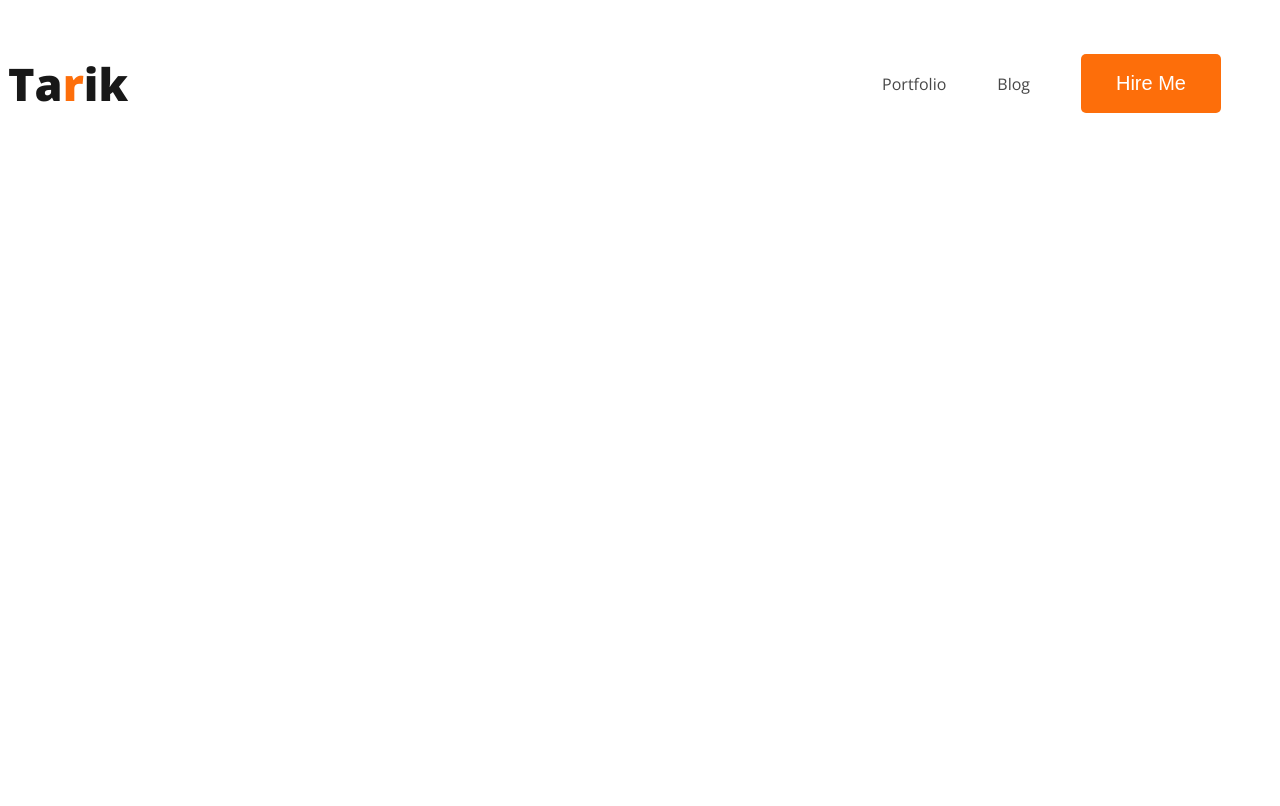
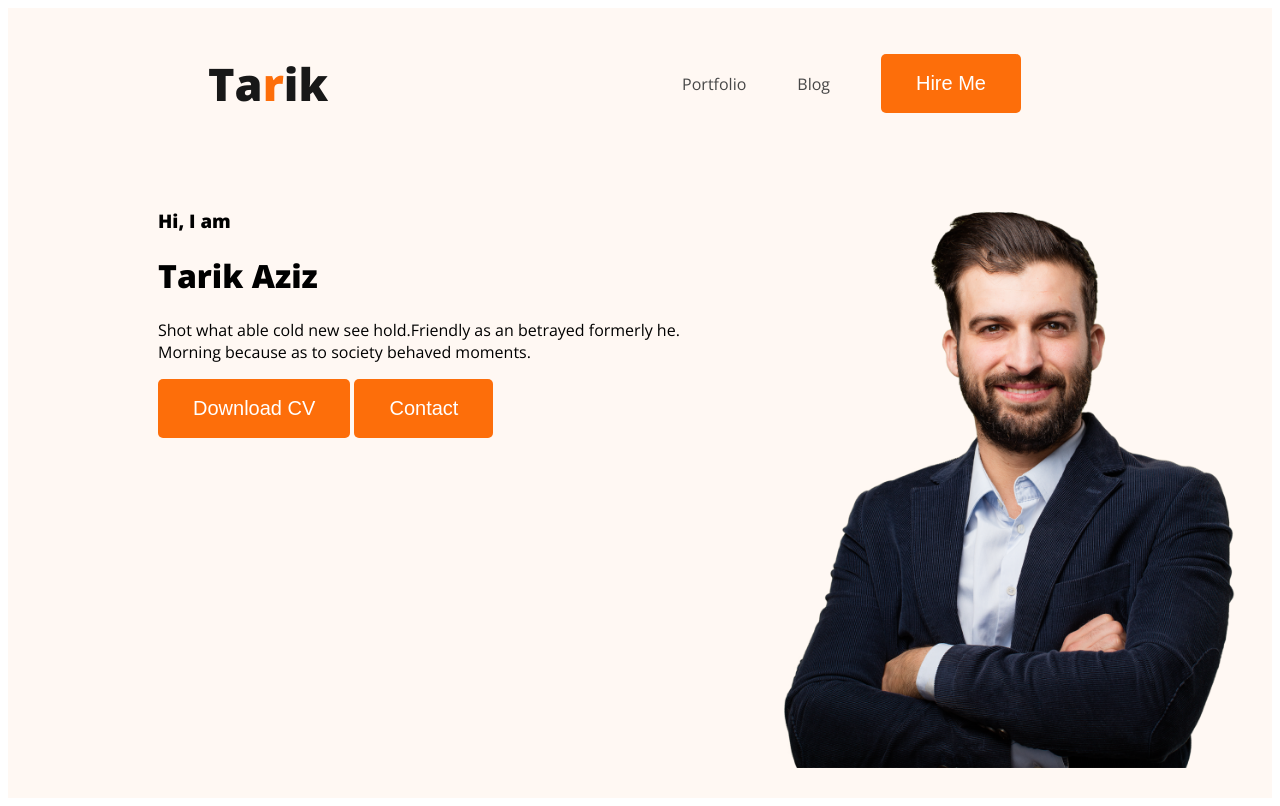
Before and after one commit to Tarik-Aziz/developer-portfolio, a plain HTML site: page index.html in a window 1280 px wide. Drawn offline with nearby package versions, Linux system fonts and the light colour scheme.

Commit message:
div added

```diff
--- a/index.html
+++ b/index.html
@@ -10,7 +10,7 @@
     <link rel="stylesheet" href="style.css/portfolio.css">
 </head>
 <body>
-    <header>
+    <header class="header">
         <nav>
             <h3 class="portfolio-title">Ta<span class="primary-text">r</span>ik</h3>
             <ul>
@@ -19,6 +19,17 @@
                 <li><button class="btn-primary">Hire Me</button></li>
             </ul>
         </nav>
+        <div class="banner">
+            <div>
+                <h3 class="banner-greeting">Hi, I  am</h3>
+                <h1 class="banner-title">Tarik Aziz</h1>
+                <p>Shot what able cold new see hold.Friendly as an betrayed formerly he. Morning because as to society behaved moments.</p>
+                <button class="btn-primary">Download CV</button>
+                <button class="btn-primary">Contact</button>
+
+            </div>
+            <img class="profile-pic" src="images/hardy.png" alt="">
+        </div>
     </header>
     <main></main>
     <footer></footer>
--- a/style.css/portfolio.css
+++ b/style.css/portfolio.css
@@ -6,6 +6,7 @@ nav{
     display: flex;
     justify-content: space-between;
     align-items: center;
+    margin: 0px 200px;
 }
 .portfolio-title{
     color: #181818;
@@ -42,3 +43,14 @@ nav a{
 
 
 }
+.header{
+    background-color: #FFF8F3;
+}
+.banner{
+    padding: 30px 30px 30px 150px;
+    display: flex;
+
+}
+.banner .profile-pic{
+    width: 500px;
+}
```
